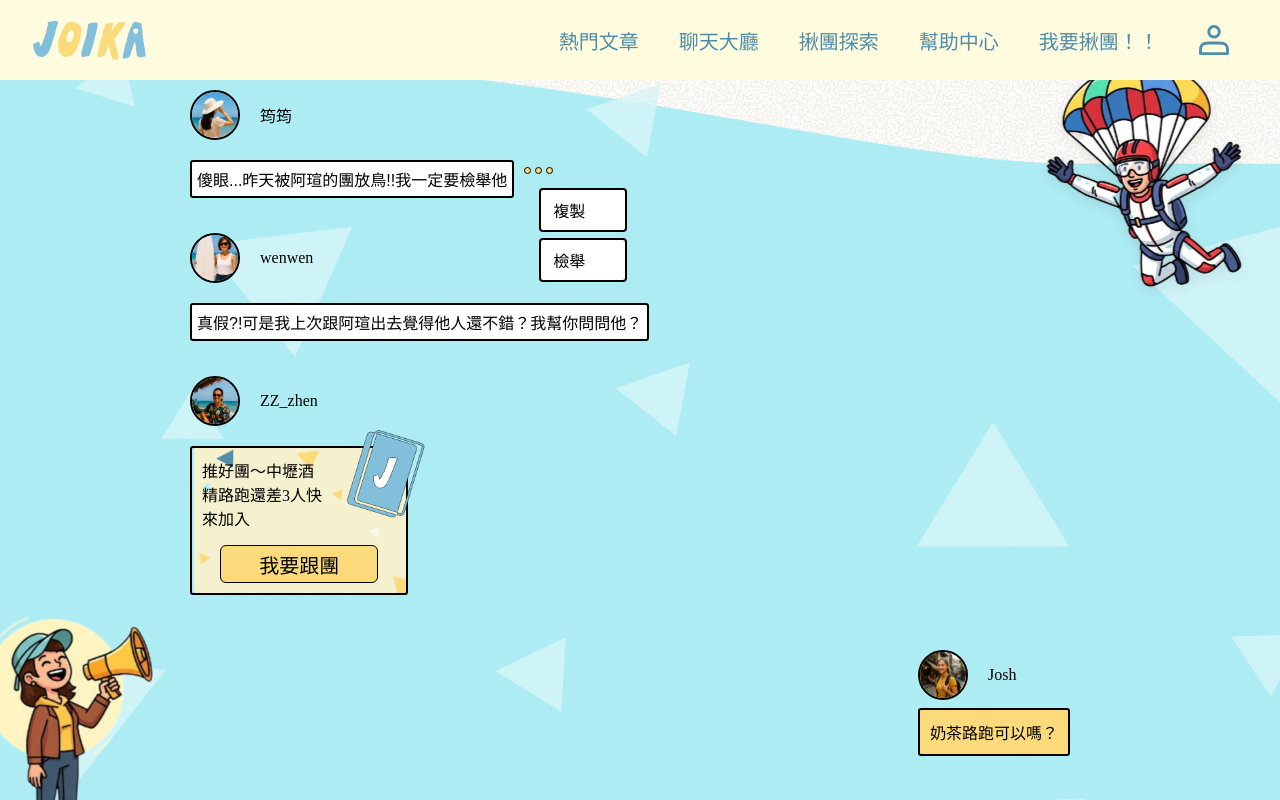
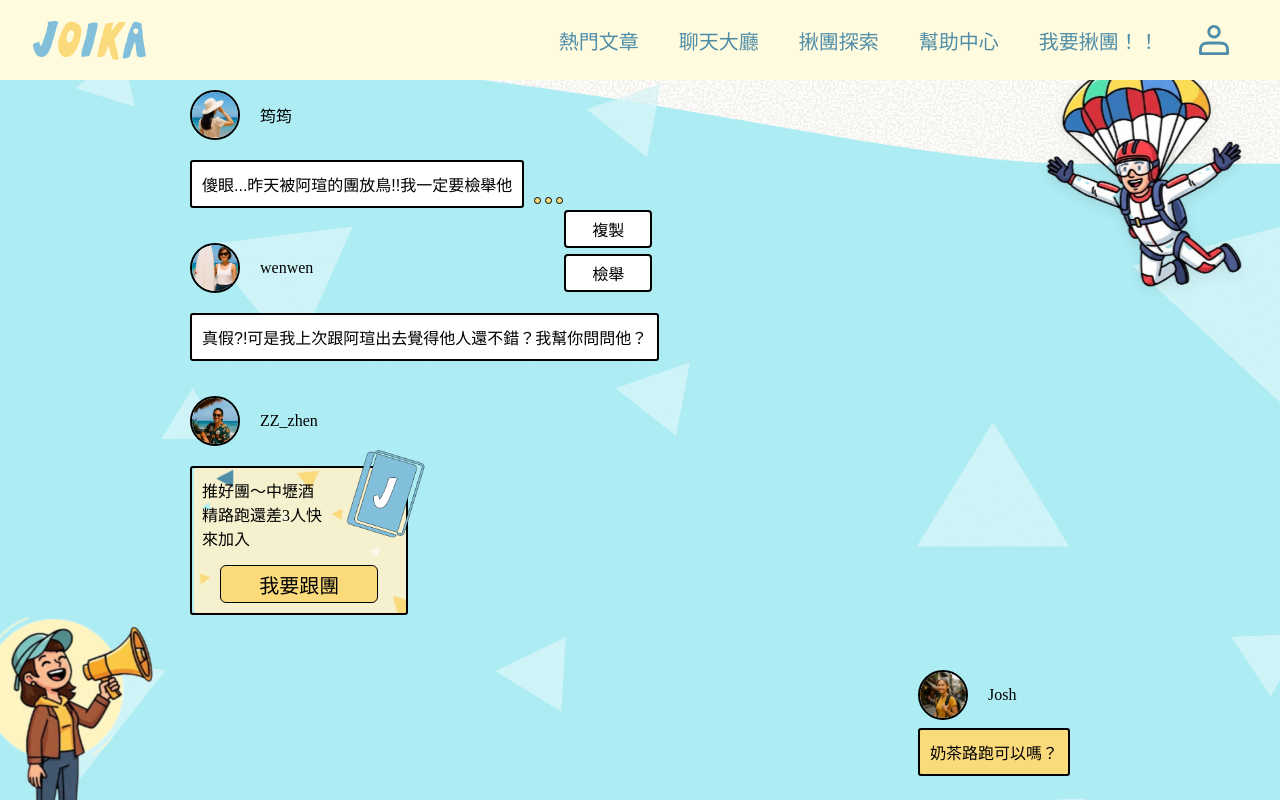
Before and after one commit to Jasonwen1512/joika, a Vue app: page /cjd101/g2/front/chat in a window 1280 px wide. Both pictures are taken after a click on the button 538 px from the left and 169 px from the top of the page. Shown: the top 800 px of the page. Built offline with nearby package versions, Linux system fonts and the light colour scheme; a web font is replaced by a local one.

Commit message:
聊天大廳微調

```diff
--- a/src/views/chat/chat.vue
+++ b/src/views/chat/chat.vue
@@ -1,6 +1,12 @@
 <script setup>
+import { ref } from 'vue'
 import Button from "@/components/Button.vue";
 
+const showOptions = ref(false)
+
+function toggleOptions() {
+  showOptions.value = !showOptions.value
+}
 </script>
 
 <template>
@@ -24,7 +30,7 @@ import Button from "@/components/Button.vue";
             <p class="bubble">傻眼...昨天被阿瑄的團放鳥!!我一定要檢舉他</p>
           </div>
           <div class="more-options">
-            <button class="more-btn">
+            <button class="more-btn" @click="toggleOptions">
               <svg width="29" height="7" viewBox="0 0 29 7" fill="none" xmlns="http://www.w3.org/2000/svg">
               <circle cx="25.5" cy="3.5" r="3" fill="#FADA7A" stroke="black"/>
               <circle cx="14.5" cy="3.5" r="3" fill="#FADA7A" stroke="black"/>
@@ -32,7 +38,7 @@ import Button from "@/components/Button.vue";
               </svg>
             </button>
 
-            <ul class="options-menu on">
+            <ul class="options-menu" :class="{ on: showOptions }">
               <li><button>複製</button></li>
               <li><button>檢舉</button></li>
             </ul>
@@ -267,9 +273,13 @@ import Button from "@/components/Button.vue";
   .chat-content{
     border: 2px solid black;
     background-color: #fff;
-    padding: 5px;
+    padding: 10px;
     border-radius: 3px;
     word-wrap: break-word;
+  }
+  .more-options{
+  display: flex;
+  align-items: end;
   }
   .options-menu{
     display: none;
@@ -279,28 +289,26 @@ import Button from "@/components/Button.vue";
   padding: 6px;
   margin: 0;
   position: absolute;
-  top: 80%;
-  right: -70px;
+  top: 90%;
+  right: -85px;
   border-radius: 6px;
   display: flex;
   flex-direction: column;
   gap: 6px;
   min-width: 100px;
-  z-index: 10;
+  z-index: 3;
 }
-
 .options-menu li {
   display: block;
 }
-
 .options-menu li button {
   display: block;
   width: 100%;
-  padding: 8px 12px;
+  padding: 5px 10px;
   background: #fff;
   border: 2px solid black;
   border-radius: 4px;
-  text-align: left;
+  text-align: center;
   white-space: nowrap;
   cursor: pointer;
 }
@@ -417,8 +425,8 @@ import Button from "@/components/Button.vue";
     }
     .lines {
       width: 40px;
-      left: 22vh;
-      bottom: 34vh;
+      left: 19vh;
+      bottom: 31vh;
     }
     .chat-recommend-card{
       width: 120%;
--- a/src/views/home/home.vue
+++ b/src/views/home/home.vue
@@ -440,7 +440,7 @@ const items = [
   }
 
   .floating img {
-    top:1430vh;
+    top:1150vh;
     width: 50%;
     z-index: 2;
   }
```
Lines whose indentation alone changed are shown as unchanged.
